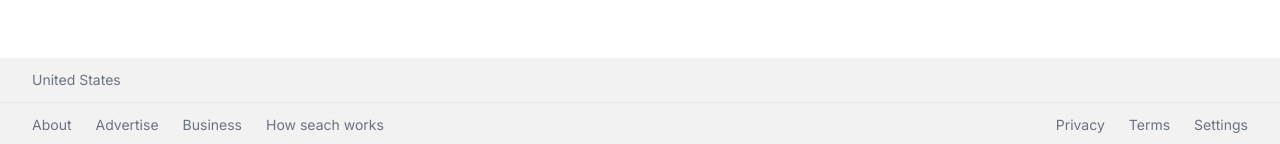
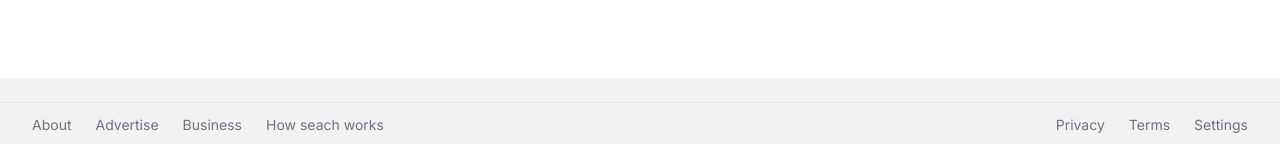
Before and after one commit to MinhLong2304/search_app, a Next.js app: page / in a window 1280 px wide. Shown: the part 653-797 px from the top of the page. Built offline with nearby package versions, Linux system fonts and the light colour scheme; no server answers.

Commit message:
finish footer location detect

```diff
--- a/src/app/components/ContryLookup.jsx
+++ b/src/app/components/ContryLookup.jsx
@@ -3,10 +3,14 @@
 import React, { useEffect, useState } from 'react'
 
 export default function ContryLookup() {
-  const[country,setCountry]= useState("United States")
-  useEffect(()=>{
-    fetch(`https://extreme-ip-lookup.com/json/?key=${process.env.IP_API_KEY}`).then((res) => res.json()).then((data) => setCountry(data.country));
-  },[]);
+  const[country,setCountry]= useState("")
+  useEffect(() => {
+    fetch(`https://extreme-ip-lookup.com/json/?key=${process.env.NEXT_PUBLIC_IP_API_KEY}`)
+      .then((res) => res.json())
+      .then((data) => setCountry(data.country))
+      .catch((error) => console.error("Error fetching country:", error));
+  }, []);
+
     return (
     <div>{country}</div>
   )
```
